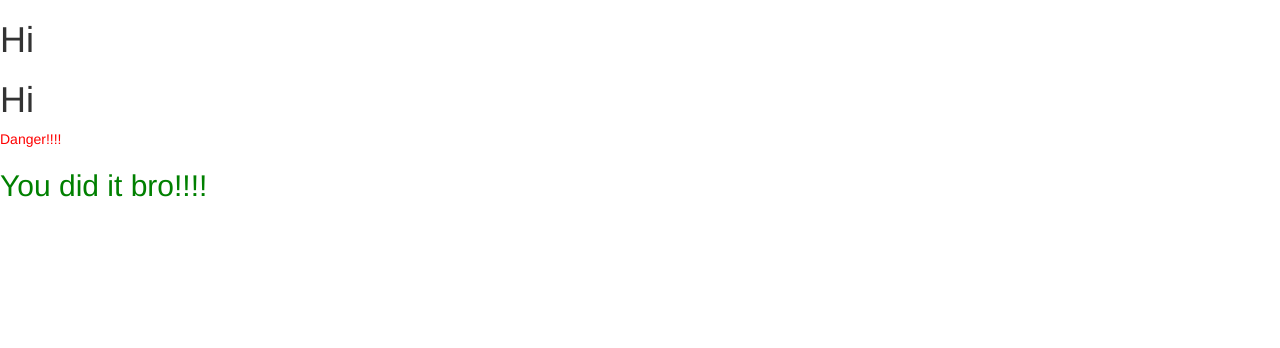
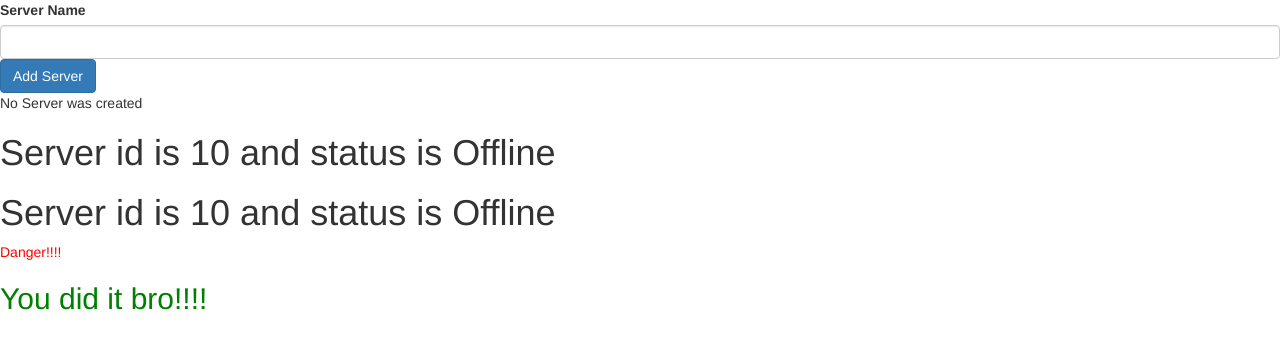
Before and after one commit to natuShubham96/angular-demo, an Angular app: page / in a window 1280 px wide. Shown: the top 348 px of the page. Built offline with nearby package versions, Linux system fonts and the light colour scheme.

Commit message:
Data binding

```diff
--- a/src/app/Server/server.component.html
+++ b/src/app/Server/server.component.html
@@ -1 +1 @@
-<h1>Hi</h1>
+<h1>Server id is {{serverId}} and status is {{getServerStatus()}}</h1>
--- a/src/app/Server/server.component.ts
+++ b/src/app/Server/server.component.ts
@@ -5,5 +5,10 @@ import {Component} from "@angular/core";
   templateUrl: './server.component.html'
 }))
 export class ServerComponent {
+  serverId= 10;
+  serverStatus= 'Offline';
 
+  getServerStatus() {
+    return this.serverStatus;
+  }
 }
--- a/src/app/app.module.ts
+++ b/src/app/app.module.ts
@@ -8,6 +8,7 @@ import { ServersComponent } from './servers/servers.component';
 import { WarningAlertComponent } from './warning-alert/warning-alert.component';
 import {SuccessAlertComponent} from "./success-alert/success-alert.component";
 import {AlertsComponent} from "./Alerts/alerts.component";
+import {FormsModule} from "@angular/forms";
 
 @NgModule({
   declarations: [
@@ -19,7 +20,8 @@ import {AlertsComponent} from "./Alerts/alerts.component";
     AlertsComponent
   ],
   imports: [
-    BrowserModule
+    BrowserModule,
+    FormsModule
   ],
   providers: [],
   bootstrap: [AppComponent]
--- a/src/app/servers/servers.component.html
+++ b/src/app/servers/servers.component.html
@@ -1,2 +1,8 @@
+<label>Server Name</label>
+<!--<input type="text" class="form-control" (input)="onServerUpdate($event)"/>-->
+<input type="text" class="form-control" [(ngModel)]="serverName"/>
+<!--<h3>{{serverName}}</h3>-->
+<button class="btn btn-primary" [disabled]="!allowedAdd" (click)="onSeverCreation()">Add Server</button>
+<p>{{serverAdditionStatus}}</p>
 <app-server></app-server>
 <app-server></app-server>
--- a/src/app/servers/servers.component.ts
+++ b/src/app/servers/servers.component.ts
@@ -2,9 +2,26 @@ import { Component } from '@angular/core';
 
 @Component({
   selector: 'app-servers',
-  template: '<app-server></app-server><app-server></app-server>',
+  // template: '<app-server></app-server><app-server></app-server>',
+  templateUrl: './servers.component.html',
   styleUrls: ['./servers.component.css']
 })
 export class ServersComponent {
+  allowedAdd = false;
+  serverAdditionStatus = "No Server was created";
+  serverName = ''
 
+  constructor() {
+    setTimeout(() => {
+      this.allowedAdd = true
+    },2000)
+  }
+
+  onSeverCreation() {
+    this.serverAdditionStatus = "Server Created! Name->"+this.serverName
+  }
+
+  onServerUpdate(event) {
+    this.serverName = event.target.value
+  }
 }
```
